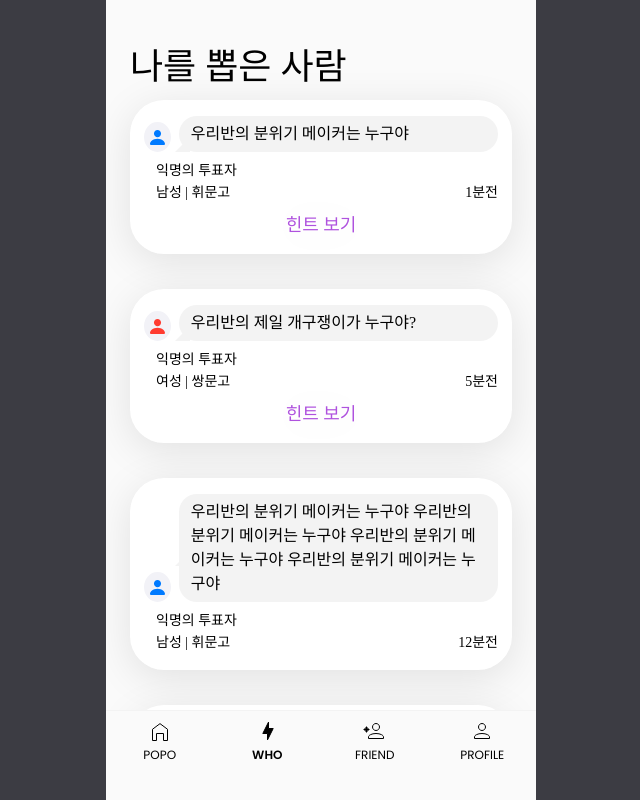
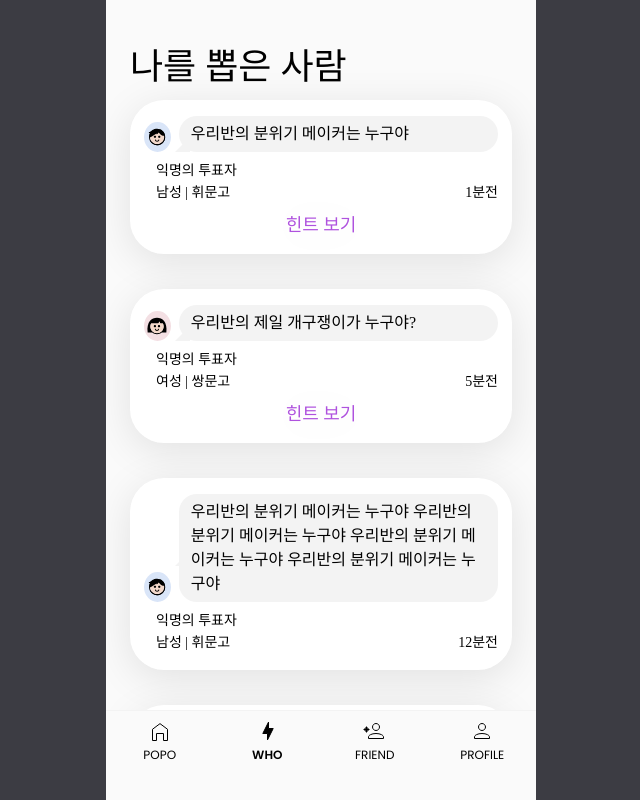
Before and after one commit to Bside-Team-Four/popo-client, a Next.js app: page /alarm in a window 1280 px wide. Shown: the whole page, without its empty margins (319-959 px from the left). Built offline with nearby package versions, Linux system fonts and the light colour scheme.

Commit message:
feat: profile default icon 적용

```diff
--- a/src/components/common/ProfileIcon.tsx
+++ b/src/components/common/ProfileIcon.tsx
@@ -12,8 +12,8 @@ export default function ProfileIcon({ gender }: ProfileImgProps) {
       <ProfileImg
         src={`/images/profile-${gender}.svg`}
         alt="user profile picture"
-        width={15}
-        height={15}
+        width={30}
+        height={30}
       />
     </ImgContainer>
   );
@@ -27,6 +27,7 @@ const ImgContainer = styled.div`
   height: 30px;
   background-color: ${(props) => props.theme.color.componentBackground.bg03};
   border-radius: 50%;
+  overflow: hidden;
 `;
 
 const ProfileImg = styled(Image)``;
--- a/src/components/profile/ProfileImage.tsx
+++ b/src/components/profile/ProfileImage.tsx
@@ -27,8 +27,8 @@ export default function ProfileImage({ gender, profileImageUrl }:ProfileImagePro
               <PImage
                 src={`/images/profile-${getDefaultGenderIcon(gender)}.svg`}
                 alt="profile default image"
-                width={24}
-                height={24}
+                width={72}
+                height={72}
                 priority
               />
             )
@@ -45,6 +45,7 @@ const Container = styled.div<{ $hasImage: boolean }>`
   border-radius: 100px;
   margin-right: 14px;
   background-color: ${({ theme }) => theme.color.componentBackground.bg02};
+  overflow: hidden;
   ${({ $hasImage }) => (!$hasImage && css`
     align-items: center;
     justify-content: center;
```
Also changed, not shown: public/images/profile-female.svg, public/images/profile-male.svg.
